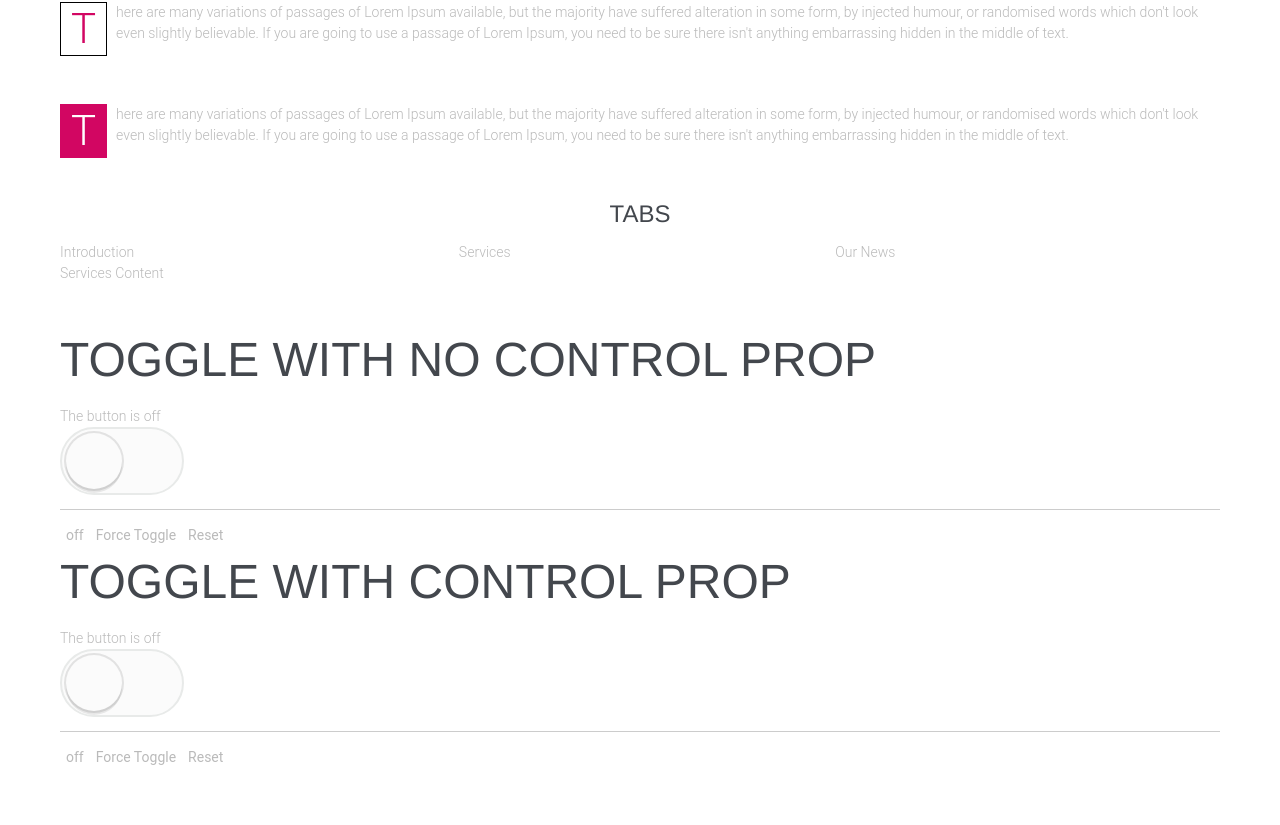
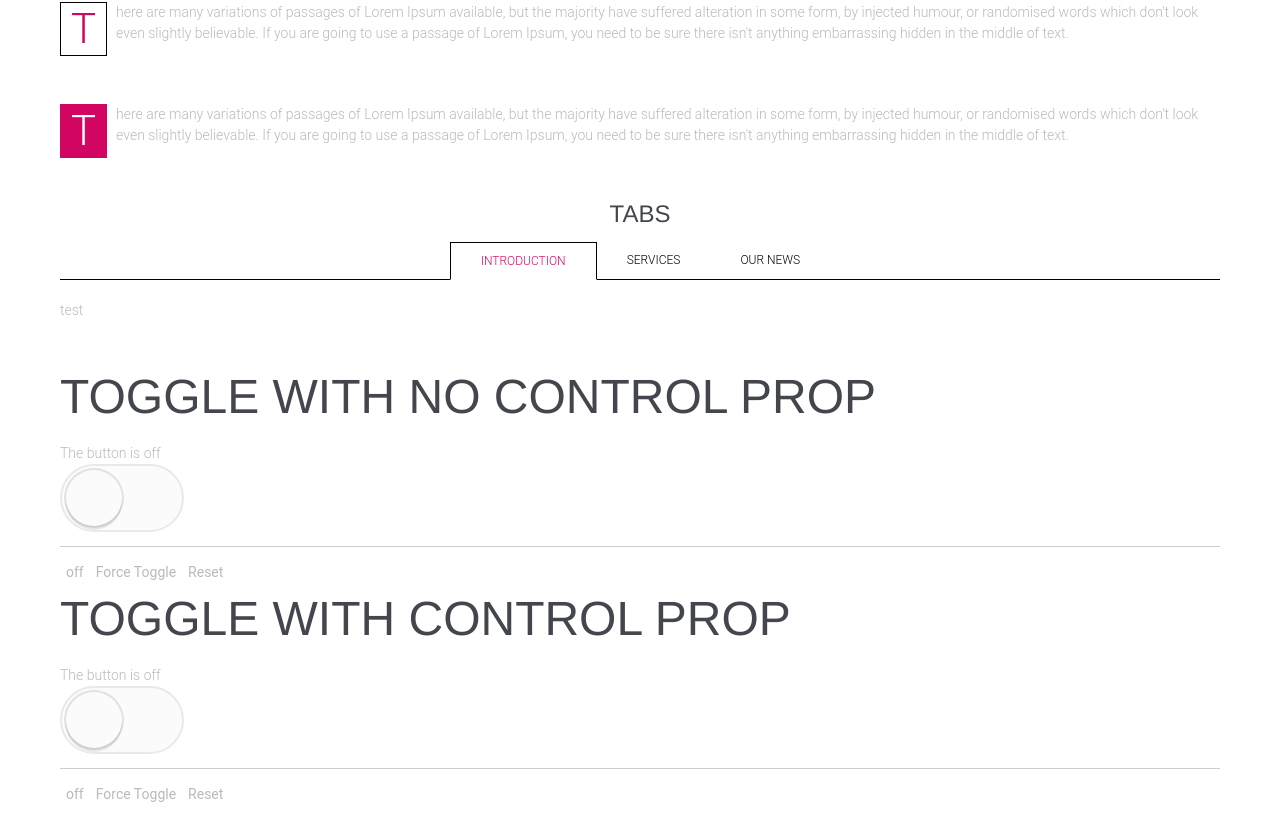
Before and after one commit to Brauxel/mythemes.vanessa, a Next.js app: page /elements in a window 1280 px wide. Shown: the part 1879-2704 px from the top of the page. Before the commit the page ends 2667 px from the top, so only its background shows below. Built offline with nearby package versions, Linux system fonts and the light colour scheme; a web font is replaced by a local one.

Commit message:
Tabs styles added, yet to be made dynamic using props

```diff
--- a/components/atoms/TabContent/styles.jsx
+++ b/components/atoms/TabContent/styles.jsx
@@ -1,9 +1,13 @@
 import styled from "styled-components";
+import { minBreakpoints } from "../../styles/breakpoints";
 
 const styles = styled.div`
 	order: 99;
 	flex-basis: 100%;
 	flex-grow: 1;
+	padding-top: 2rem;
+	border-top: 1px solid #000;
+	margin-top: -1px;
 `;
 
 export default styles;
--- a/components/atoms/TabHeader/styles.jsx
+++ b/components/atoms/TabHeader/styles.jsx
@@ -1,7 +1,35 @@
 import styled from "styled-components";
+import { minBreakpoints } from "../../styles/breakpoints";
 
 const styles = styled.div`
-	flex-grow: 1;
+	font-size: 1.2rem;
+	line-height: 3.6rem;
+	font-family: "Roboto";
+	font-weight: 300;
+	text-align: center;
+	border-bottom: 1px solid #000;
+	cursor: pointer;
+	padding: 0 2rem;
+	text-transform: uppercase;
+	color: #000;
+	transition: color 0.2s ease-in 0.1s;
+
+	&:hover {
+		color: #e0005f;
+	}
+
+	&.active {
+		border: 1px solid #000;
+		border-bottom: 1px solid #fff;
+		z-index: 1;
+		color: #e0005f;
+	}
+
+	border-bottom: 1px solid #fff;
+
+	@media ${minBreakpoints.desktop} {
+		padding: 0 3rem;
+	}
 `;
 
 export default styles;
--- a/components/molecules/Tabs/styles.jsx
+++ b/components/molecules/Tabs/styles.jsx
@@ -1,8 +1,10 @@
 import styled from "styled-components";
+import { minBreakpoints } from "../../styles/breakpoints";
 
 const styles = styled.div`
 	display: flex;
 	flex-wrap: wrap;
+	justify-content: center;
 `;
 
 export default styles;
--- a/pages/elements.jsx
+++ b/pages/elements.jsx
@@ -206,7 +206,6 @@ const Elements = () => (
 				</Heading>
 
 				<Tabs
-					initialActive="2"
 					onToggle={(state = {}) => {
 						console.log("onToggle in Elements", state);
 					}}
```
